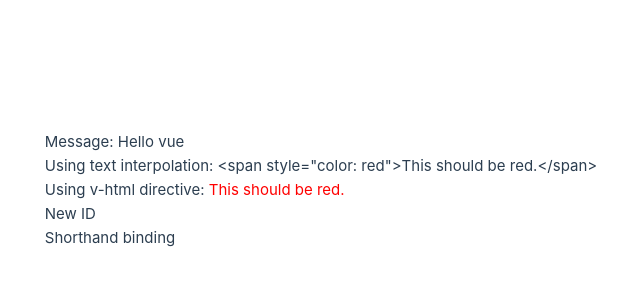
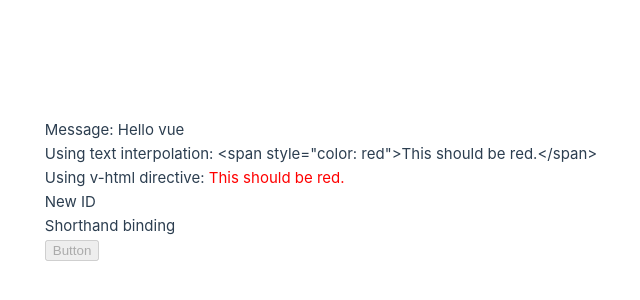
Before and after one commit to jabdi13/vue-3-learn, a Vue app: page / in a window 1280 px wide. Shown: the part 210-510 px from the top of the page, without its empty margins (319-959 px from the left). Built offline with nearby package versions, Linux system fonts and the light colour scheme.

Commit message:
Boolean Attributes

```diff
--- a/src/components/essentials/TemplateSyntax.vue
+++ b/src/components/essentials/TemplateSyntax.vue
@@ -3,6 +3,7 @@
   const msg = "Hello vue"
   const rawHtml = '<span style="color: red">This should be red.</span>'
   const id = "newId"
+  const isButtonDisabled = true
 </script>
 
 <template>
@@ -16,4 +17,6 @@
   <div v-bind:id="id">New ID</div>
   <!-- Shorthand binding -->
   <div :id="'idInterpolated'">Shorthand binding</div>
+  <!-- Boolean Attributes -->
+  <button :disabled="isButtonDisabled">Button</button>
 </template>
```
